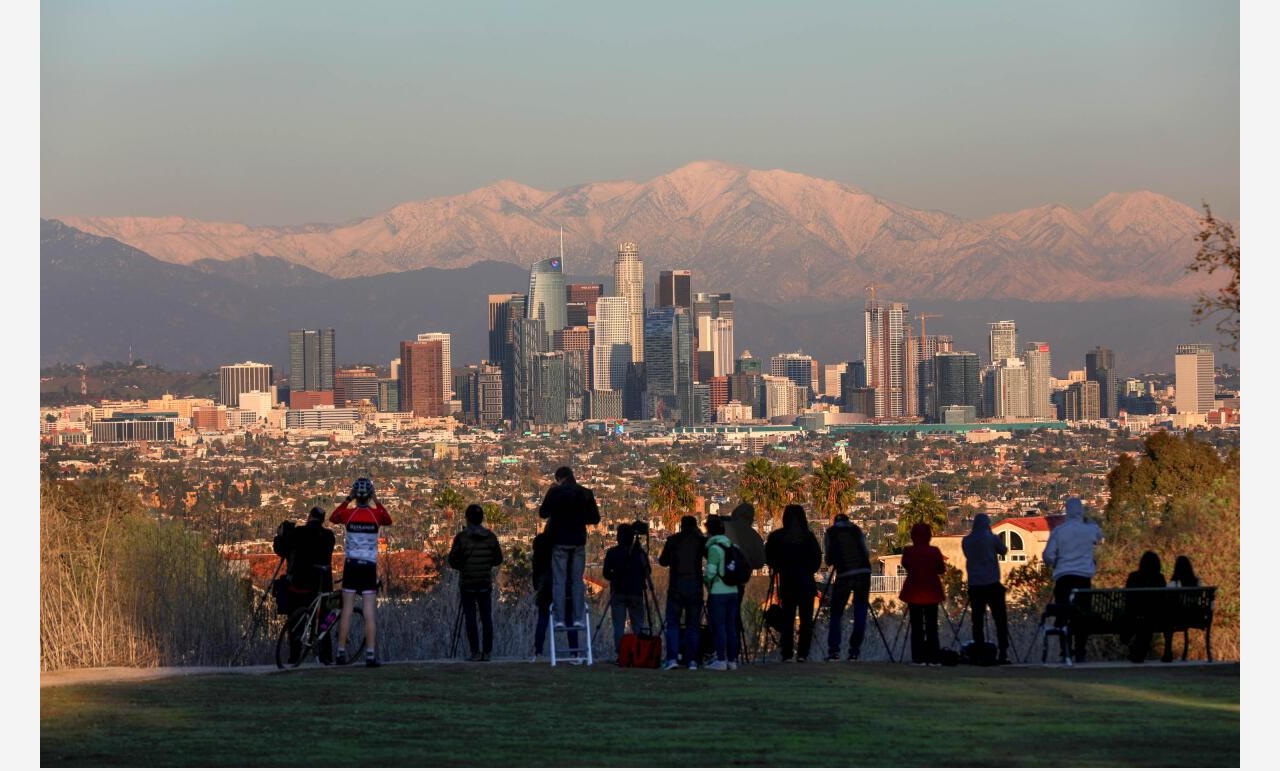
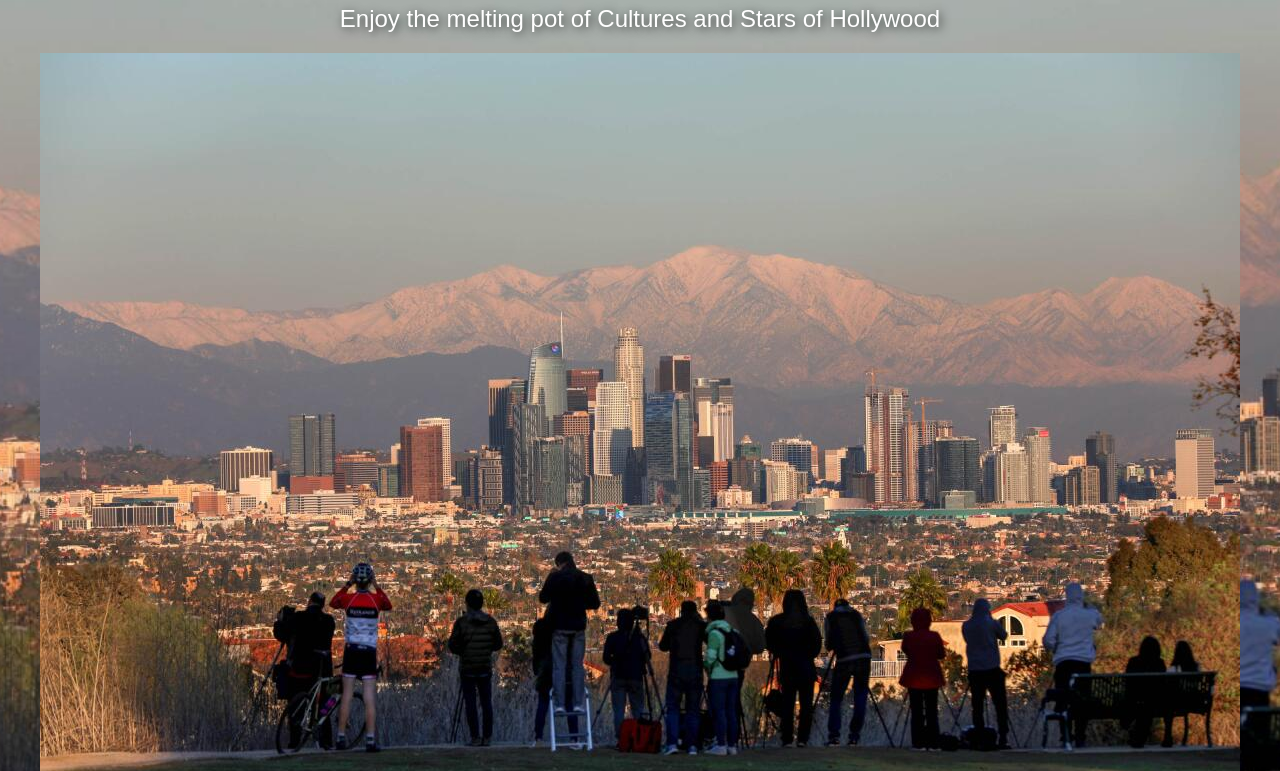
Before and after one commit to AddToCode-ED/Home-Town-Project, a plain HTML site: page index.html in a window 1280 px wide. Shown: the part 160-931 px from the top of the page. Drawn offline with Linux system fonts and the light colour scheme.

Commit message:
Add files via upload

```diff
--- a/index.html
+++ b/index.html
@@ -6,7 +6,7 @@
     <body>
 
         <!-- HERO SECTION -->
-        <div>
+        <div class="hero">
             <h1>Visit Los Angeles</h1>
             <h2>Enjoy the melting pot of Cultures and Stars of Hollywood</h2>
 			<img src="images/DTLA.jfif" alt="Picture of downtown Los Angeles">
```
